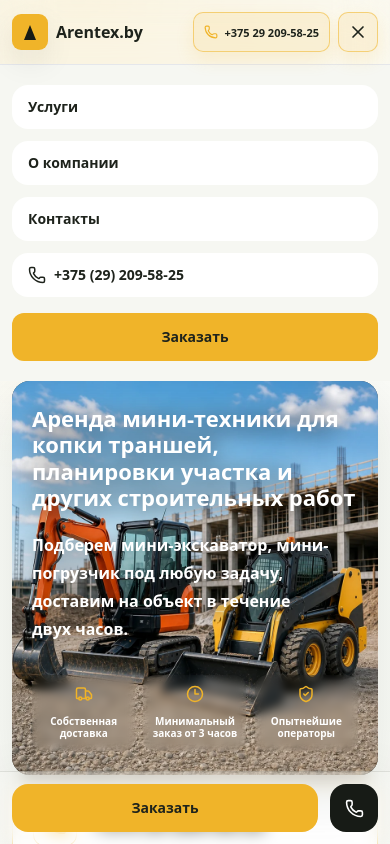
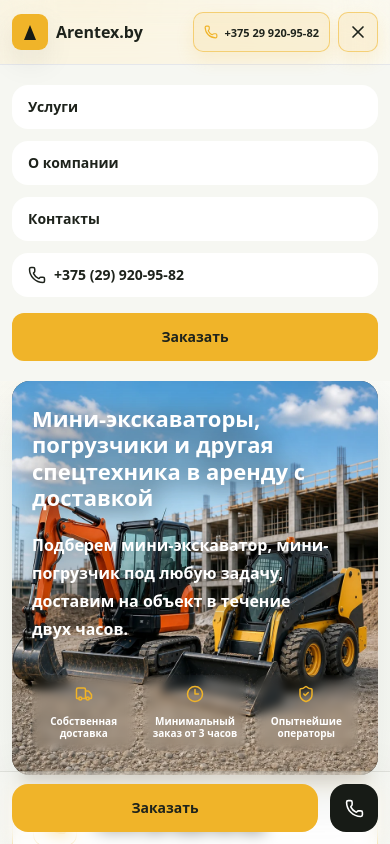
Before and after one commit to razilkik-ops/tehrent, a React (Vite) app: page / in a window 390 px wide. Both pictures are taken after a click on the button "Открыть меню". Shown: the top 844 px of the page. Built offline with nearby package versions, Linux system fonts and the light colour scheme.

Commit message:
Update hero headline and phone number

```diff
--- a/components/EquipmentDetailHero.tsx
+++ b/components/EquipmentDetailHero.tsx
@@ -77,7 +77,7 @@ export function EquipmentDetailHero({ item, onOrderClick }: EquipmentDetailHeroP
             <Button type="button" onClick={onOrderClick}>
               Заказать
             </Button>
-            <Button href="tel:+3752920958258" variant="dark" className="gap-2">
+            <Button href="tel:+375299209582" variant="dark" className="gap-2">
               <Phone size={17} /> Позвонить
             </Button>
           </div>
--- a/components/Footer.tsx
+++ b/components/Footer.tsx
@@ -56,8 +56,8 @@ export function Footer() {
         <div>
           <h3 className="font-black md:text-xs xl:text-base">Контакты</h3>
           <div className="mt-4 grid gap-2 text-sm text-white/68 md:mt-1 md:gap-0 md:text-[9px] xl:mt-4 xl:gap-2 xl:text-sm">
-            <a className="text-lg font-black text-white md:text-sm xl:text-lg" href="tel:+3752920958258">
-              +375 (29) 209-58-25
+            <a className="text-lg font-black text-white md:text-sm xl:text-lg" href="tel:+375299209582">
+              +375 (29) 920-95-82
             </a>
             <span>ежедневно 8:00–22:00</span>
             <a href="mailto:info@arentex.by">info@arentex.by</a>
--- a/components/Header.tsx
+++ b/components/Header.tsx
@@ -48,10 +48,10 @@ export function Header() {
           ))}
         </nav>
         <div className="hidden items-center gap-3 md:flex xl:gap-5">
-          <a href="tel:+3752920958258" className="flex items-start gap-1.5 text-left">
+          <a href="tel:+375299209582" className="flex items-start gap-1.5 text-left">
             <Phone size={14} className="mt-0.5 shrink-0 text-ink xl:size-[18px]" />
             <span>
-              <span className="block whitespace-nowrap text-[12px] font-black leading-4 xl:text-sm">+375 (29) 209-58-25</span>
+              <span className="block whitespace-nowrap text-[12px] font-black leading-4 xl:text-sm">+375 (29) 920-95-82</span>
               <span className="whitespace-nowrap text-[10px] text-ink/52 xl:text-xs">Ежедневно с 8:00 до 20:00</span>
             </span>
           </a>
@@ -65,12 +65,12 @@ export function Header() {
           </Button>
         </div>
         <a
-          href="tel:+3752920958258"
+          href="tel:+375299209582"
           className="ml-auto inline-flex h-9 items-center gap-1 rounded-[10px] border border-accent/55 bg-[rgba(240,180,41,0.12)] px-2 text-[10px] font-black leading-none text-ink shadow-[0_8px_18px_rgba(240,180,41,0.14)] max-[340px]:gap-0.5 max-[340px]:px-1.5 max-[340px]:text-[9px] min-[380px]:h-10 min-[380px]:gap-1.5 min-[380px]:px-2.5 min-[380px]:text-[11px] md:hidden"
-          aria-label="Позвонить +375 (29) 209-58-25"
+          aria-label="Позвонить +375 (29) 920-95-82"
         >
           <Phone size={14} className="shrink-0 text-accent" />
-          <span className="whitespace-nowrap">+375 29 209-58-25</span>
+          <span className="whitespace-nowrap">+375 29 920-95-82</span>
         </a>
         <button
           className="focus-ring grid h-10 w-10 shrink-0 place-items-center rounded-[10px] border border-accent/55 bg-[rgba(240,180,41,0.12)] text-ink shadow-[0_8px_18px_rgba(240,180,41,0.14)] max-[340px]:h-9 max-[340px]:w-9 md:hidden"
@@ -96,9 +96,9 @@ export function Header() {
             ))}
             <a
               className="flex items-center gap-2 rounded-2xl bg-white px-4 py-3 text-sm font-bold"
-              href="tel:+3752920958258"
+              href="tel:+375299209582"
             >
-              <Phone size={18} /> +375 (29) 209-58-25
+              <Phone size={18} /> +375 (29) 920-95-82
             </a>
             <Button type="button" className="mt-1 rounded-[12px]" onClick={() => handleOrderClick("header-mobile")}>
               Заказать
--- a/components/StickyMobileCTA.tsx
+++ b/components/StickyMobileCTA.tsx
@@ -22,7 +22,7 @@ export function StickyMobileCTA({ sourcePage = "sticky-mobile" }: { sourcePage?:
           Заказать
         </Button>
         <a
-          href="tel:+3752920958258"
+          href="tel:+375299209582"
           className="grid h-12 w-12 place-items-center rounded-2xl bg-night text-white"
           aria-label="Позвонить"
         >
--- a/src/pages/HomePage.tsx
+++ b/src/pages/HomePage.tsx
@@ -205,7 +205,7 @@ export function HomePage() {
                 <span className="absolute inset-x-0 top-0 h-[48%] bg-gradient-to-b from-night/96 via-night/82 to-night/8" />
                 <div className="relative z-10">
                   <h1 className="max-w-[340px] text-[22px] font-black leading-[1.2] drop-shadow-[0_3px_12px_rgba(0,0,0,0.86)]">
-                    Аренда мини-техники для копки траншей, планировки участка и других строительных работ
+                    Мини-экскаваторы, погрузчики и другая спецтехника в аренду с доставкой
                   </h1>
                   <p className="mt-5 max-w-[300px] text-base font-semibold leading-7 text-white/92 drop-shadow-[0_2px_10px_rgba(0,0,0,0.82)]">
                     Подберем мини-экскаватор, мини-погрузчик под любую задачу, доставим на объект в течение двух часов.
@@ -226,13 +226,13 @@ export function HomePage() {
 
               <div className="mt-3 grid gap-3">
                 <a
-                  href="tel:+3752920958258"
+                  href="tel:+375299209582"
                   className="flex min-h-[74px] items-center gap-4 rounded-[14px] border border-accent/55 bg-white px-5 text-night shadow-card"
                 >
                   <span className="grid size-11 shrink-0 place-items-center rounded-[11px] border border-accent/45 bg-accent/12 text-accent">
                     <PhoneCall size={23} />
                   </span>
-                  <span className="text-xl font-black">+375 29 209-58-25</span>
+                  <span className="text-xl font-black">+375 29 920-95-82</span>
                 </a>
 
                 <button
@@ -372,7 +372,7 @@ export function HomePage() {
                       Аренда мини-техники
                     </p>
                     <h1 className="mt-5 max-w-[760px] text-[42px] font-black leading-[1.08] tracking-normal text-white drop-shadow-[0_4px_18px_rgba(0,0,0,0.82)] lg:text-[52px] xl:text-[60px]">
-                    Аренда мини-техники для копки траншей, планировки участка и других строительных работ
+                    Мини-экскаваторы, погрузчики и другая спецтехника в аренду с доставкой
                     </h1>
                     <p className="mt-6 max-w-[620px] text-xl font-semibold leading-8 text-white/92 drop-shadow-[0_3px_14px_rgba(0,0,0,0.78)] xl:text-[22px] xl:leading-9">
                     Подберем мини-экскаватор, мини-погрузчик под любую задачу, доставим на объект в течение двух часов.
@@ -396,13 +396,13 @@ export function HomePage() {
 
                     <div className="mt-5 grid grid-cols-2 gap-4">
                       <a
-                        href="tel:+3752920958258"
+                        href="tel:+375299209582"
                         className="flex h-[76px] min-w-0 items-center gap-4 rounded-[14px] border border-accent/55 bg-white px-5 text-night shadow-[0_18px_45px_rgba(0,0,0,0.22)]"
                       >
                         <span className="grid size-12 shrink-0 place-items-center rounded-[12px] border border-accent/45 bg-accent/12 text-accent">
                           <PhoneCall size={24} />
                         </span>
-                        <span className="truncate text-2xl font-black">+375 29 209-58-25</span>
+                        <span className="truncate text-2xl font-black">+375 29 920-95-82</span>
                       </a>
                       <Button
                         type="button"
```
